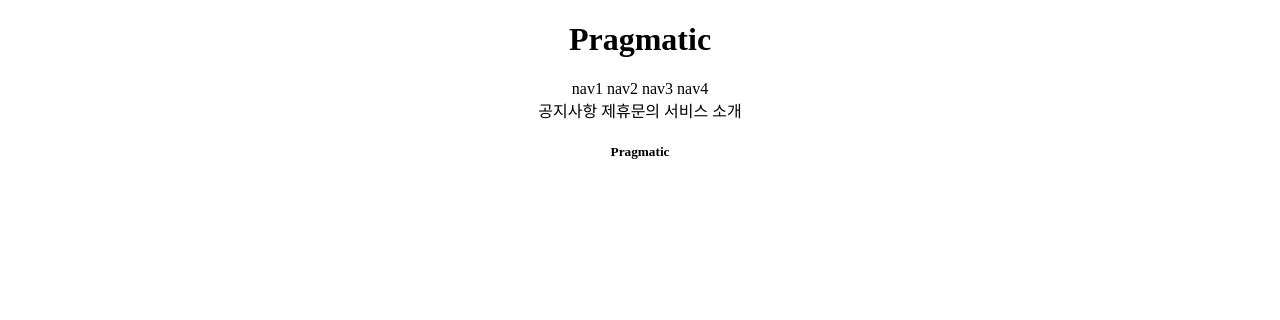
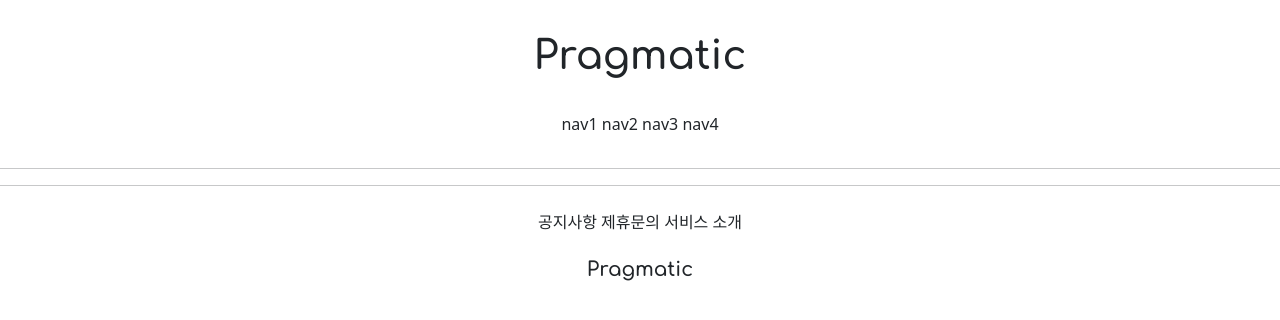
Before and after one commit to wonginx/django_web, a Python web app: template templates/base.html in a window 1280 px wide. Shown: the top 320 px of the page. Run offline with Jinja, Linux system fonts and the light colour scheme; the template is opened without the code that fills it, so the values that code supplies are empty.

Commit message:
7/6 4ban class commit3

```diff
--- a/templates/base.html
+++ b/templates/base.html
@@ -7,9 +7,12 @@
 
 {% include 'header.html' %}
 
+<hr>
+
 {% block content %}
 {% endblock %}
 
+<hr>
 
 {% include 'footer.html' %}
 
--- a/templates/footer.html
+++ b/templates/footer.html
@@ -1,10 +1,10 @@
 <div style = "text-align:center ">
-    <div>
+    <div style="margin-top: 1.5rem;">
         <span>공지사항</span>
         <span>제휴문의</span>
         <span>서비스 소개</span>
     </div>
-    <div>
+    <div style="margin: 1.5rem 0; font-family: 'Comfortaa', cursive;">
         <h5>Pragmatic</h5>
 
     </div>
--- a/templates/head.html
+++ b/templates/head.html
@@ -1,4 +1,12 @@
 <head>
     <meta charset="UTF-8">
     <title>Title</title>
+
+    {# BOOTSTRAP LINK  #}
+    <link href="https://cdn.jsdelivr.net/npm/bootstrap@5.0.2/dist/css/bootstrap.min.css" rel="stylesheet" integrity="sha384-EVSTQN3/azprG1Anm3QDgpJLIm9Nao0Yz1ztcQTwFspd3yD65VohhpuuCOmLASjC" crossorigin="anonymous">
+
+    {# GOOGLE FONTS LINK   #}
+    <link rel="preconnect" href="https://fonts.googleapis.com">
+    <link rel="preconnect" href="https://fonts.gstatic.com" crossorigin>
+    <link href="https://fonts.googleapis.com/css2?family=Comfortaa:wght@600&display=swap" rel="stylesheet">
 </head>
--- a/templates/header.html
+++ b/templates/header.html
@@ -1,7 +1,10 @@
 <div style="text-align: center">
-    <div></div>
+    <div style="margin: 2rem 0; font-family: 'Comfortaa', cursive;" >
+{#        margin : 상하 rem 좌우 ; #}
         <h1>Pragmatic</h1>
-    <div>
+    </div>
+
+    <div style="margin-bottom: 2rem; ">
         <span>
             nav1
         </span>
```
